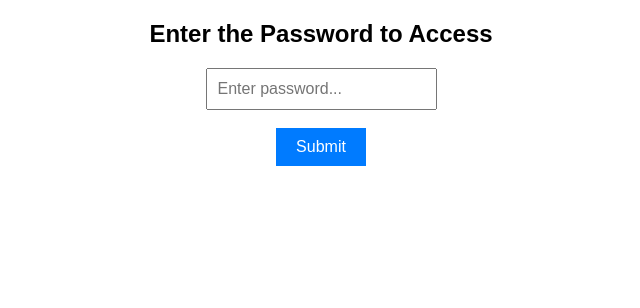
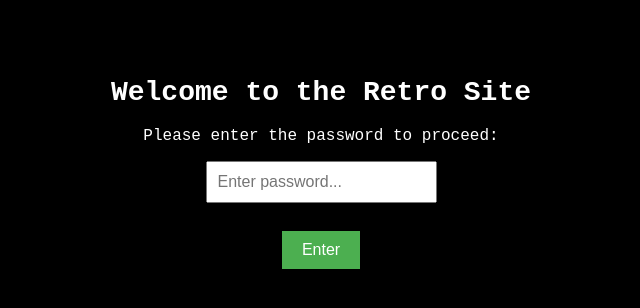
Before and after one commit to BestHampus/Password, a plain HTML site: page Index.html in a window 1280 px wide. Shown: the whole page, without its empty margins (319-959 px from the left). Drawn offline with Linux system fonts and the light colour scheme.

Commit message:
index.html

```diff
--- a/Index.html
+++ b/Index.html
@@ -3,12 +3,17 @@
 <head>
     <meta charset="UTF-8">
     <meta name="viewport" content="width=device-width, initial-scale=1.0">
-    <title>Password Protected Page</title>
+    <title>Retro Password Protected Site</title>
     <style>
         body {
-            font-family: Arial, sans-serif;
+            font-family: 'Courier New', Courier, monospace;
+            background-color: #000000;
+            color: #ffffff;
             text-align: center;
-            margin-top: 20px;
+            padding-top: 50px;
+        }
+        h1 {
+            font-size: 28px;
         }
         #password-input {
             padding: 10px;
@@ -17,18 +22,20 @@
         #submit-button {
             padding: 10px 20px;
             font-size: 16px;
-            background-color: #007bff;
+            background-color: #4CAF50;
             color: white;
             border: none;
             cursor: pointer;
+            margin-top: 10px;
         }
     </style>
 </head>
 <body>
-    <h2>Enter the Password to Access</h2>
+    <h1>Welcome to the Retro Site</h1>
+    <p>Please enter the password to proceed:</p>
     <input type="password" id="password-input" placeholder="Enter password...">
     <br><br>
-    <button id="submit-button">Submit</button>
+    <button id="submit-button">Enter</button>
 
     <script>
         // Define your correct password here (keep it secure and don't expose it directly in the script)
@@ -44,7 +51,7 @@
 
             // Check if entered password matches the correct password
             if (enteredPassword === correctPassword) {
-                window.location.href = 'Terminal.html'; // Redirect to the desired URL
+                window.location.href = 'https://besthampus.github.io/Terminal/'; // Replace with your desired website URL
             } else {
                 alert('Incorrect password! Please try again.'); // Alert for incorrect password (you can change this to a more styled message)
             }
```
